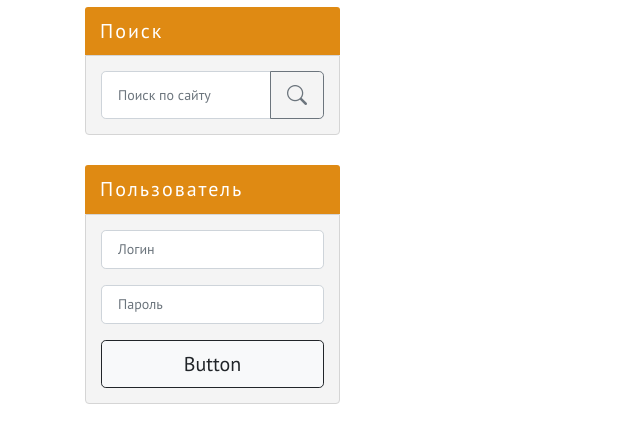
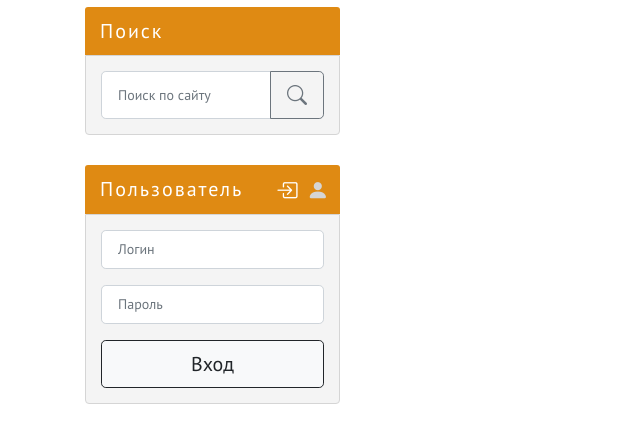
Before and after one commit to dark-st/bootstrap_project, a website: page index.html in a window 1280 px wide. Shown: the part 811-1242 px from the top of the page, 0-640 px from the left. Drawn offline with nearby package versions, Linux system fonts and the light colour scheme.

Commit message:
user-login-sidebar is done

```diff
--- a/assets/scss/_bootstrap-theming.scss
+++ b/assets/scss/_bootstrap-theming.scss
@@ -68,6 +68,7 @@
   font-size: 0.875rem;
   line-height: 1.3333333;
 }
+
 .form-control {
   font-size: 0.875rem;
   line-height: 1.3333333;
--- a/assets/scss/_sidebar.scss
+++ b/assets/scss/_sidebar.scss
@@ -1,7 +1,37 @@
 .sidebar-left {
   margin-bottom: $gap-xl;
 }
+
 .vertical-slider {
   overflow: hidden;
   border-radius: 4px;
 }
+
+.user-form {
+  position: relative;
+
+  &__tabs {
+    position: absolute;
+    top: 0;
+    right: 10px;
+    border: none;
+
+    button {
+      padding: 14px 5px 12px !important;
+      color: $color-gray;
+      border: none !important;
+      background-color: transparent !important;
+
+      transform: scale(1.35);
+
+      :nth-of-type(1) {
+        margin-left: 5px;
+      }
+
+      &:focus,
+      &:hover {
+        color: $color-white;
+      }
+    }
+  }
+}
--- a/index.html
+++ b/index.html
@@ -129,21 +129,65 @@
                                     </div>
                               </div>
                         </div>
-                        <div class="card">
+                        <div class="user-form card">
                               <div class="card-header">
                                     Пользователь
                               </div>
                               <div class="card-body">
-                                    <form action="login">
-                                          <input type="text" class="form-control form-control-lg mb-3" id="login"
-                                                placeholder="Логин">
-                                          <input type="password" class="form-control form-control-lg mb-3" id="password"
-                                                placeholder="Пароль">
-                                          <div class="d-grid gap-2">
-                                                <button class="btn btn-light btn-lg btn-outline-dark"
-                                                      type="button">Button</button>
+
+                                    <ul class="user-form__tabs nav nav-pills mb-3" id="pills-tab" role="tablist">
+                                          <li class="nav-item" role="presentation">
+                                                <button class="nav-link active" id="pills-home-tab"
+                                                      data-bs-toggle="pill" data-bs-target="#user-login-sidebar"
+                                                      type="button" role="tab" aria-controls="pills-home"
+                                                      aria-selected="true">
+                                                      <i class="bi bi-box-arrow-in-right"></i>
+                                                </button>
+                                          </li>
+                                          <li class="nav-item" role="presentation">
+                                                <button class="nav-link" id="pills-contact-tab" data-bs-toggle="pill"
+                                                      data-bs-target="#user-reg-sidebar" type="button" role="tab"
+                                                      aria-controls="pills-contact" aria-selected="false">
+                                                      <i class="bi bi-person-fill"></i>
+                                                </button>
+                                          </li>
+                                    </ul>
+                                    <div class="tab-content" id="pills-tabContent">
+                                          <div class="tab-pane fade show active" id="user-login-sidebar" role="tabpanel"
+                                                aria-labelledby="pills-home-tab">
+
+                                                <form action="login">
+                                                      <input type="text" class="form-control form-control-lg mb-3"
+                                                            id="login" placeholder="Логин">
+                                                      <input type="password" class="form-control form-control-lg mb-3"
+                                                            id="password" placeholder="Пароль">
+                                                      <div class="d-grid gap-2">
+                                                            <button class="btn btn-light btn-lg btn-outline-dark"
+                                                                  type="button">Вход</button>
+                                                      </div>
+                                                </form>
+
                                           </div>
-                                    </form>
+
+                                          <div class="tab-pane fade" id="user-reg-sidebar" role="tabpanel"
+                                                aria-labelledby="pills-contact-tab">
+
+                                                <form action="reg">
+                                                      <input type="text" class="form-control form-control-lg mb-3"
+                                                            placeholder="Логин">
+                                                      <input type="password" class="form-control form-control-lg mb-3"
+                                                            placeholder="Пароль">
+                                                      <input type="email" class="form-control form-control-lg mb-3"
+                                                            placeholder="Email">
+                                                      <div class="d-grid gap-2">
+                                                            <button class="btn btn-light btn-lg btn-outline-dark"
+                                                                  type="button">Вход</button>
+                                                      </div>
+                                                </form>
+
+                                          </div>
+                                    </div>
+
                               </div>
                         </div>
                         <div class="card">
```
Also changed, not shown: assets/css/style.css.
